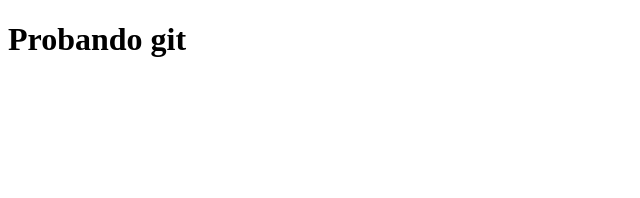
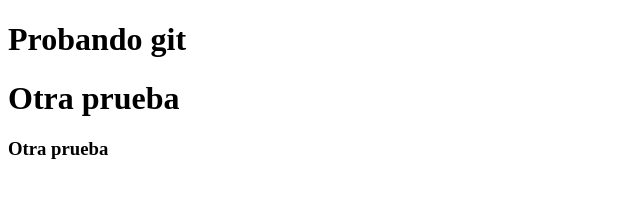
Before and after one commit to mariadelosangelesprz/22508, a plain HTML site: page index.html in a window 1280 px wide. Shown: the whole page, without its empty margins (0-640 px from the left). Drawn offline with Linux system fonts and the light colour scheme.

Commit message:
Agregado otro encabezado en index.html

```diff
--- a/index.html
+++ b/index.html
@@ -8,5 +8,7 @@
 </head>
 <body>
     <h1>Probando git</h1>
+    <h1>Otra prueba</h1>
+    <h3>Otra prueba</h3>
 </body>
 </html>
```
